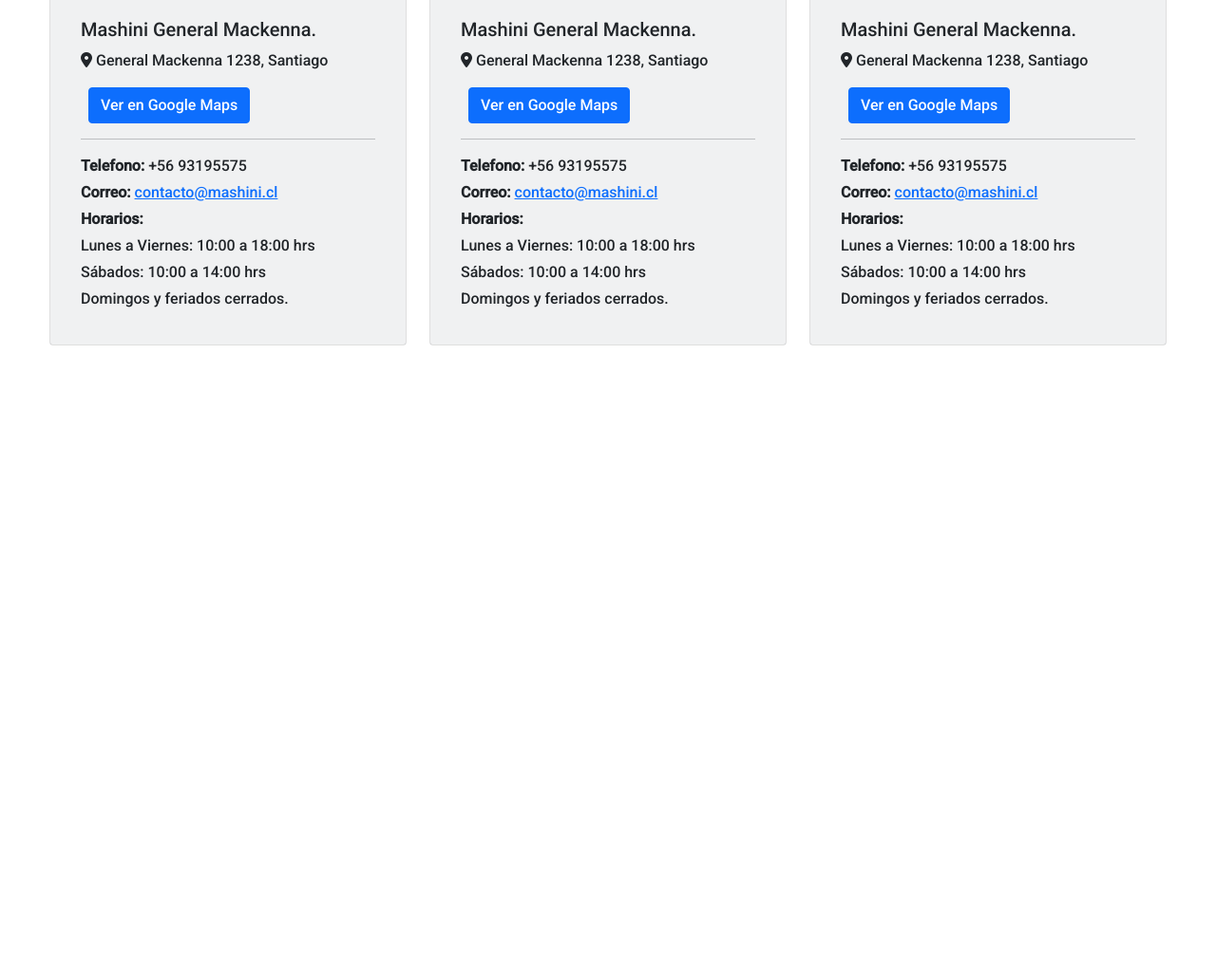
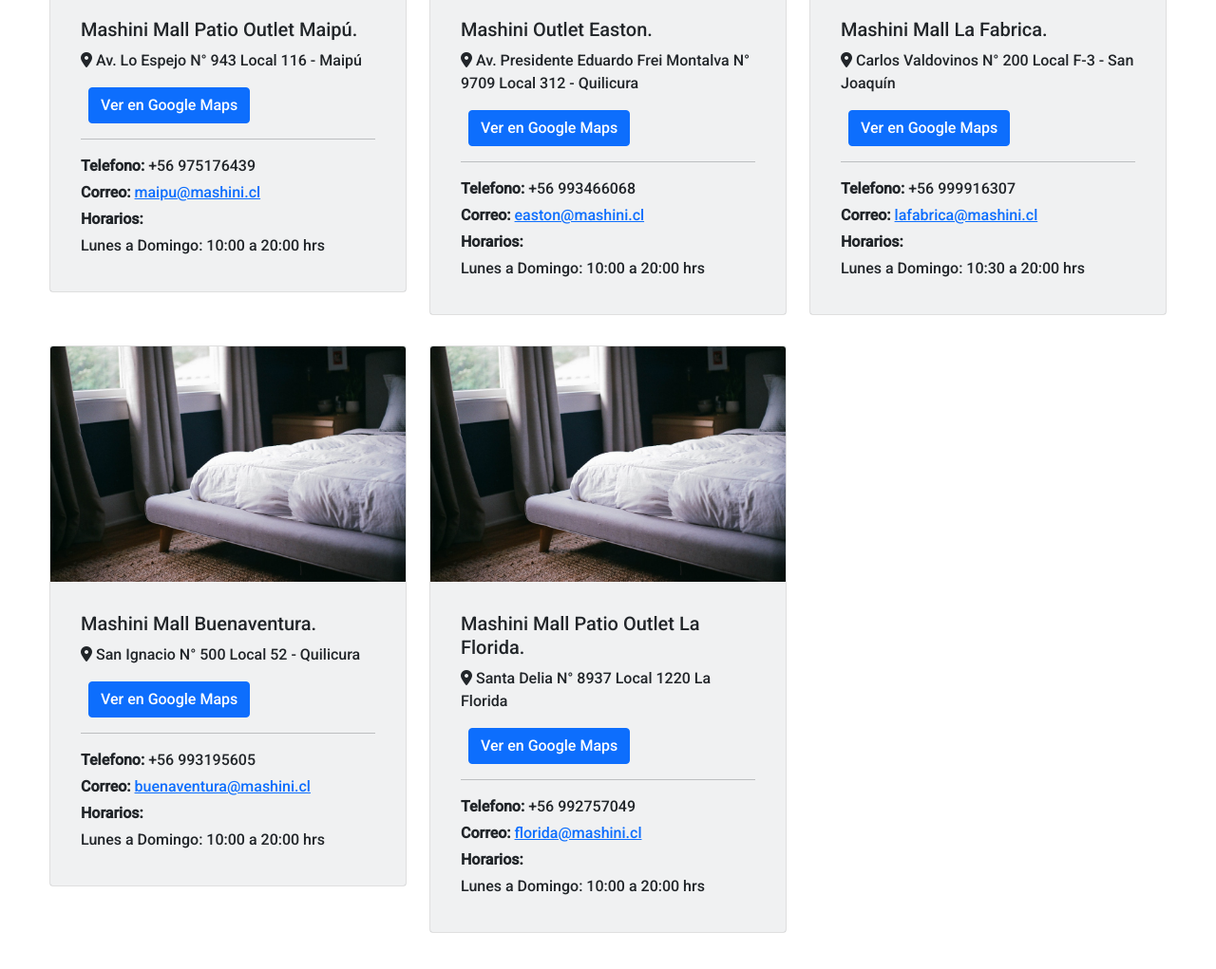
Before and after one commit to franklinxavier14/sucursalesmashini, a plain HTML site: page index.html in a window 1280 px wide. Shown: the part 1044-2065 px from the top of the page at 95% size. Before the commit the page ends 1476 px from the top, so only its background shows below. Drawn offline with nearby package versions, Linux system fonts and the light colour scheme; files that its build step writes are made by us from their sources.

Commit message:
se agregan las sucursales de stgo

```diff
--- a/index.html
+++ b/index.html
@@ -24,6 +24,8 @@
     <h1>Sucursales Región Metropolitana</h1>
     <div class="container-fluid px-4 m-xs-0 p-md-1">
       <div class="row p-xs-0 p-md-5">
+
+
         <div class="col-xs-12 col-sm-6 col-md-4 pb-3 pt-3">
 
           <div class="card">
@@ -58,7 +60,7 @@
 
           <div class="card">
 
-            <img src="assets\img\cupon-1.jpg" class="card-img-top" alt="plumon" />
+            <img src="assets\img\cupon-1.jpg" class="card-img-top" alt="Mashini Alameda" />
             <div class="card-body bg-secondary bg-opacity-10">
               <div class="card-body">
 
@@ -73,7 +75,7 @@
                 </a>
                 <hr class="dropdown-divider-bg" />
                 <p class="text-body-secondary mb-1"><b>Telefono:</b> +56 993195643</p>
-                <p class="text-body-secondary mb-1"><b>Correo:</b> <a href="mailto:contacto@mashini.cl">alameda@artexchile.cl</a></p>
+                <p class="text-body-secondary mb-1"><b>Correo:</b> <a href="mailto:alameda@artexchile.cl">alameda@artexchile.cl</a></p>
                 <p class="text-body-secondary mb-1"><b>Horarios:</b></p>
                 <p class="text-body-secondary mb-1">Lunes a Viernes: 10:00 a 19:00 hrs</p>
                 <p class="text-body-secondary mb-1">Sábados: 10:00 a 14:30 hrs</p>
@@ -88,7 +90,7 @@
 
           <div class="card">
 
-            <img src="assets\img\cupon-1.jpg" class="card-img-top" alt="plumon" />
+            <img src="assets\img\cupon-1.jpg" class="card-img-top" alt="Mashini Santiago" />
             <div class="card-body bg-secondary bg-opacity-10">
               <div class="card-body">
 
@@ -103,7 +105,7 @@
                 </a>
                 <hr class="dropdown-divider-bg" />
                 <p class="text-body-secondary mb-1"><b>Telefono:</b> +56 964957619</p>
-                <p class="text-body-secondary mb-1"><b>Correo:</b> <a href="mailto:contacto@mashini.cl">21demayo@mashini.cl</a></p>
+                <p class="text-body-secondary mb-1"><b>Correo:</b> <a href="mailto:21demayo@mashini.cl">21demayo@mashini.cl</a></p>
                 <p class="text-body-secondary mb-1"><b>Horarios:</b></p>
                 <p class="text-body-secondary mb-1">Lunes a Viernes: 10:00 a 18:00 hrs</p>
                 <p class="text-body-secondary mb-1">Sábados: 10:00 a 15:00 hrs</p>
@@ -118,26 +120,25 @@
 
           <div class="card">
 
-            <img src="assets\img\cupon-1.jpg" class="card-img-top" alt="plumon" />
+            <img src="assets\img\cupon-1.jpg" class="card-img-top" alt="Mashini Maipu" />
             <div class="card-body bg-secondary bg-opacity-10">
               <div class="card-body">
 
                 <h1 class="card-text fs-5 lh-sm">
-                  Mashini General Mackenna.
+                  Mashini Mall Patio Outlet Maipú.
                 </h1>
                 <p class="text-body-secondary">
-                  <i class="fa-solid fa-location-dot"></i> General Mackenna 1238, Santiago
+                  <i class="fa-solid fa-location-dot"></i> Av. Lo Espejo N° 943 Local 116 - Maipú
                 </p>
-                <a class="btn btn-primary ms-2" target="_blank" href="https://www.google.com/maps/search/?api=1&query=General+Mackenna+1238,+Santiago">
+                <a class="btn btn-primary ms-2" target="_blank" href="https://www.google.com/maps/place/Av.+Lo+Espejo+N%C2%B0+943,+Local+116,+9260059+Maip%C3%BA,+Regi%C3%B3n+Metropolitana/@-33.5219447,-70.7354459,17z/data=!3m1!4b1!4m6!3m5!1s0x9662dcbdb98ff28f:0xadb708948878a0ff!8m2!3d-33.5219447!4d-70.732871!16s%2Fg%2F11r3tqdvmx?entry=ttu">
                   Ver en Google Maps
                 </a>
                 <hr class="dropdown-divider-bg" />
-                <p class="text-body-secondary mb-1"><b>Telefono:</b> +56 93195575</p>
-                <p class="text-body-secondary mb-1"><b>Correo:</b> <a href="mailto:contacto@mashini.cl">contacto@mashini.cl</a></p>
+                <p class="text-body-secondary mb-1"><b>Telefono:</b> +56 975176439</p>
+                <p class="text-body-secondary mb-1"><b>Correo:</b> <a href="mailto:maipu@mashini.cl">maipu@mashini.cl</a></p>
                 <p class="text-body-secondary mb-1"><b>Horarios:</b></p>
-                <p class="text-body-secondary mb-1">Lunes a Viernes: 10:00 a 18:00 hrs</p>
-                <p class="text-body-secondary mb-1">Sábados: 10:00 a 14:00 hrs</p>
-                <p class="text-body-secondary mb-1">Domingos y feriados cerrados.</p>
+                <p class="text-body-secondary mb-1">Lunes a Domingo: 10:00 a 20:00 hrs</p>
+
 
               </div>
             </div>
@@ -148,26 +149,25 @@
 
           <div class="card">
 
-            <img src="assets\img\cupon-1.jpg" class="card-img-top" alt="plumon" />
+            <img src="assets\img\cupon-1.jpg" class="card-img-top" alt="Mashini Quilicura" />
             <div class="card-body bg-secondary bg-opacity-10">
               <div class="card-body">
 
                 <h1 class="card-text fs-5 lh-sm">
-                  Mashini General Mackenna.
+                  Mashini Outlet Easton.
                 </h1>
                 <p class="text-body-secondary">
-                  <i class="fa-solid fa-location-dot"></i> General Mackenna 1238, Santiago
+                  <i class="fa-solid fa-location-dot"></i> Av. Presidente Eduardo Frei Montalva N° 9709 Local 312 - Quilicura
                 </p>
                 <a class="btn btn-primary ms-2" target="_blank" href="https://www.google.com/maps/search/?api=1&query=General+Mackenna+1238,+Santiago">
                   Ver en Google Maps
                 </a>
                 <hr class="dropdown-divider-bg" />
-                <p class="text-body-secondary mb-1"><b>Telefono:</b> +56 93195575</p>
-                <p class="text-body-secondary mb-1"><b>Correo:</b> <a href="mailto:contacto@mashini.cl">contacto@mashini.cl</a></p>
+                <p class="text-body-secondary mb-1"><b>Telefono:</b> +56 993466068</p>
+                <p class="text-body-secondary mb-1"><b>Correo:</b> <a href="mailto:easton@mashini.cl">easton@mashini.cl</a></p>
                 <p class="text-body-secondary mb-1"><b>Horarios:</b></p>
-                <p class="text-body-secondary mb-1">Lunes a Viernes: 10:00 a 18:00 hrs</p>
-                <p class="text-body-secondary mb-1">Sábados: 10:00 a 14:00 hrs</p>
-                <p class="text-body-secondary mb-1">Domingos y feriados cerrados.</p>
+                <p class="text-body-secondary mb-1">Lunes a Domingo: 10:00 a 20:00 hrs</p>
+
 
               </div>
             </div>
@@ -178,26 +178,80 @@
 
           <div class="card">
 
-            <img src="assets\img\cupon-1.jpg" class="card-img-top" alt="plumon" />
+            <img src="assets\img\cupon-1.jpg" class="card-img-top" alt="Mashini San Joaquin" />
             <div class="card-body bg-secondary bg-opacity-10">
               <div class="card-body">
 
                 <h1 class="card-text fs-5 lh-sm">
-                  Mashini General Mackenna.
+                  Mashini Mall La Fabrica.
                 </h1>
                 <p class="text-body-secondary">
-                  <i class="fa-solid fa-location-dot"></i> General Mackenna 1238, Santiago
+                  <i class="fa-solid fa-location-dot"></i> Carlos Valdovinos N° 200 Local F-3 - San Joaquín
                 </p>
-                <a class="btn btn-primary ms-2" target="_blank" href="https://www.google.com/maps/search/?api=1&query=General+Mackenna+1238,+Santiago">
+                <a class="btn btn-primary ms-2" target="_blank" href="https://www.google.com/maps?q=Carlos+Valdovinos+N%C2%B0+200+Local+K-4+-+San+Joaqu%C3%ADn&um=1&ie=UTF-8&sa=X&ved=2ahUKEwjR5NK__f7yAhU9GLkGHSU-AiMQ_AUoAXoECAEQAw">
                   Ver en Google Maps
                 </a>
                 <hr class="dropdown-divider-bg" />
-                <p class="text-body-secondary mb-1"><b>Telefono:</b> +56 93195575</p>
-                <p class="text-body-secondary mb-1"><b>Correo:</b> <a href="mailto:contacto@mashini.cl">contacto@mashini.cl</a></p>
+                <p class="text-body-secondary mb-1"><b>Telefono:</b> +56 999916307</p>
+                <p class="text-body-secondary mb-1"><b>Correo:</b> <a href="mailto:lafabrica@mashini.cl">lafabrica@mashini.cl</a></p>
                 <p class="text-body-secondary mb-1"><b>Horarios:</b></p>
-                <p class="text-body-secondary mb-1">Lunes a Viernes: 10:00 a 18:00 hrs</p>
-                <p class="text-body-secondary mb-1">Sábados: 10:00 a 14:00 hrs</p>
-                <p class="text-body-secondary mb-1">Domingos y feriados cerrados.</p>
+                <p class="text-body-secondary mb-1">Lunes a Domingo: 10:30 a 20:00 hrs</p>
+
+              </div>
+            </div>
+          </div>
+        </div>
+
+        <div class="col-xs-12 col-sm-6 col-md-4 pb-3 pt-3">
+
+          <div class="card">
+
+            <img src="assets\img\cupon-1.jpg" class="card-img-top" alt="Mashini Quilicura" />
+            <div class="card-body bg-secondary bg-opacity-10">
+              <div class="card-body">
+
+                <h1 class="card-text fs-5 lh-sm">
+                  Mashini Mall Buenaventura.
+                </h1>
+                <p class="text-body-secondary">
+                  <i class="fa-solid fa-location-dot"></i> San Ignacio N° 500 Local 52 - Quilicura
+                </p>
+                <a class="btn btn-primary ms-2" target="_blank" href="https://www.google.com/maps?q=San+Ignacio+N%C2%B0+500+Local+52+-+Quilicura&um=1&ie=UTF-8&sa=X&ved=2ahUKEwiDiPWA_v7yAhXWIbkGHVXRD34Q_AUoAXoECAEQAw">
+                  Ver en Google Maps
+                </a>
+                <hr class="dropdown-divider-bg" />
+                <p class="text-body-secondary mb-1"><b>Telefono:</b> +56 993195605</p>
+                <p class="text-body-secondary mb-1"><b>Correo:</b> <a href="mailto:buenaventura@mashini.cl">buenaventura@mashini.cl</a></p>
+                <p class="text-body-secondary mb-1"><b>Horarios:</b></p>
+                <p class="text-body-secondary mb-1">Lunes a Domingo: 10:00 a 20:00 hrs</p>
+
+              </div>
+            </div>
+          </div>
+        </div>
+
+        <div class="col-xs-12 col-sm-6 col-md-4 pb-3 pt-3">
+
+          <div class="card">
+
+            <img src="assets\img\cupon-1.jpg" class="card-img-top" alt="Mashini La Florida" />
+            <div class="card-body bg-secondary bg-opacity-10">
+              <div class="card-body">
+
+                <h1 class="card-text fs-5 lh-sm">
+                  Mashini Mall Patio Outlet La Florida.
+                </h1>
+                <p class="text-body-secondary">
+                  <i class="fa-solid fa-location-dot"></i> Santa Delia N° 8937 Local 1220 La Florida
+                </p>
+                <a class="btn btn-primary ms-2" target="_blank" href="https://www.google.com/maps?q=Santa+Delia+N%C2%B0+8937+Local+1220+La+Florida&um=1&ie=UTF-8&sa=X&ved=2ahUKEwinw8TA_v7yAhWRIbkGHb1PBP4Q_AUoAXoECAEQAw">
+                  Ver en Google Maps
+                </a>
+                <hr class="dropdown-divider-bg" />
+                <p class="text-body-secondary mb-1"><b>Telefono:</b> +56 992757049</p>
+                <p class="text-body-secondary mb-1"><b>Correo:</b> <a href="mailto:florida@mashini.cl">florida@mashini.cl</a></p>
+                <p class="text-body-secondary mb-1"><b>Horarios:</b></p>
+                <p class="text-body-secondary mb-1">Lunes a Domingo: 10:00 a 20:00 hrs</p>
 
               </div>
             </div>
```
